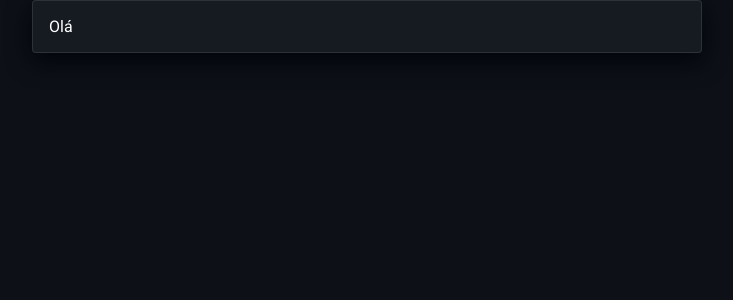
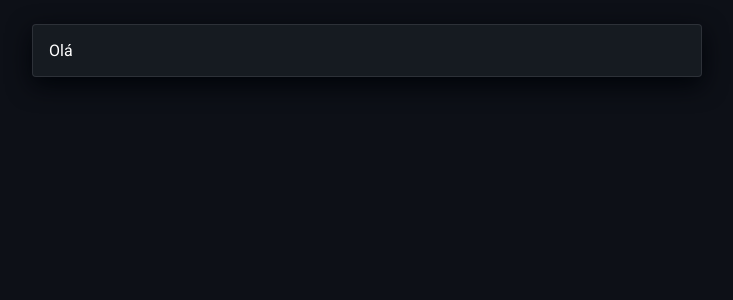
Before and after one commit to LucasBargas/todo_list, a React (Create React App) app: page / in a window 1280 px wide. Shown: the top 300 px of the page, without its empty margins (273-1006 px from the left). Built offline with nearby package versions, Linux system fonts and the light colour scheme.

Commit message:
Estruturando projeto

```diff
--- a/src/pages/HomePage/Homepage.module.scss
+++ b/src/pages/HomePage/Homepage.module.scss
@@ -4,7 +4,7 @@
   width: 100%;
   max-width: calc(670px + 2rem);
   margin: 0 auto;
-  padding: 0 1rem;
+  padding: 1.5rem 1rem;
 }
 
 .toDoListArea {
```
